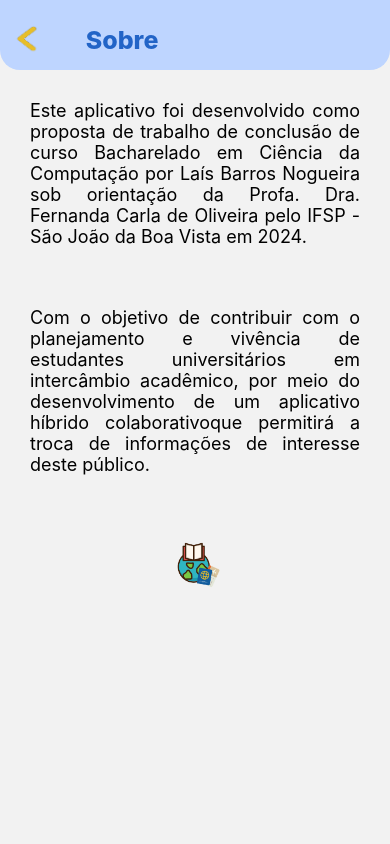
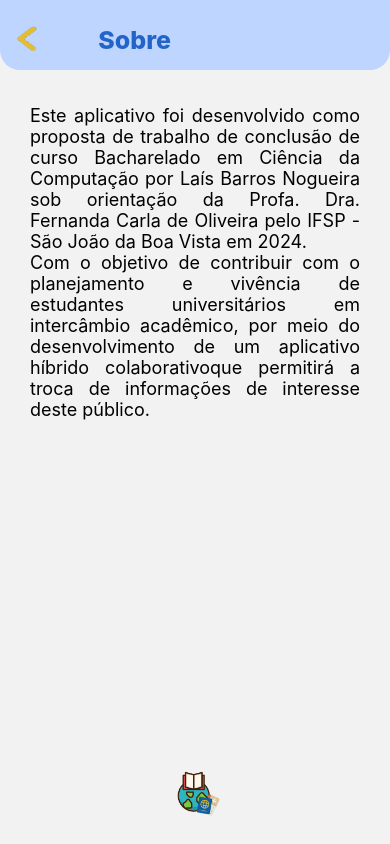
Before and after one commit to Laisbn/exchangeU-app-front, a React Native app: screen /Info in a window 390 px wide. Built offline with nearby package versions, Linux system fonts and the light colour scheme.

Commit message:
fix_errors

```diff
--- a/src/components/ErrorMessageInput.js
+++ b/src/components/ErrorMessageInput.js
@@ -8,6 +8,7 @@ const styles = StyleSheet.create({
   text: {
     alignSelf: "flex-start",
     marginTop: 2,
+    paddingLeft:26,
     fontWeight: "600",
     color: "#EE5656",
   },
--- a/src/screens/Info.js
+++ b/src/screens/Info.js
@@ -33,7 +33,7 @@ const Info = ({ navigation }) => {
                             fontSize: 25,
                             fontWeight: 800,
                             color: '#2264C7',
-                            marginHorizontal: '25%'
+                            marginLeft:'35%'
                         }}>
                             Sobre
                         </Text>
@@ -41,14 +41,13 @@ const Info = ({ navigation }) => {
                 </View>
             </View>
 
-            <View>
-                <Text style={{ textAlign: 'justify', fontSize: 18, fontWeight: 'medium', margin: 30, color: 'black' }}>Este aplicativo foi desenvolvido como proposta de trabalho de conclusão de curso Bacharelado em Ciência da Computação por Laís Barros Nogueira sob orientação da Profa. Dra. Fernanda Carla de Oliveira pelo IFSP - São João da Boa Vista em 2024.</Text>
-                <Text style={{ textAlign: 'justify', fontSize: 18, fontWeight: 'medium', margin: 30, color: 'black' }}>Com o objetivo de contribuir com o planejamento e vivência de estudantes universitários em intercâmbio acadêmico, por meio do desenvolvimento de um aplicativo híbrido colaborativoque permitirá a troca de informações de interesse deste público.</Text>
+            <View style={{flex:1}}>
+                <Text style={{ textAlign: 'justify', fontSize: 18, fontWeight: 'medium', marginHorizontal: 30, marginTop:35, color: 'black' }}>Este aplicativo foi desenvolvido como proposta de trabalho de conclusão de curso Bacharelado em Ciência da Computação por Laís Barros Nogueira sob orientação da Profa. Dra. Fernanda Carla de Oliveira pelo IFSP - São João da Boa Vista em 2024.</Text>
+                <Text style={{ textAlign: 'justify', fontSize: 18, fontWeight: 'medium', marginHorizontal: 30, color: 'black' }}>Com o objetivo de contribuir com o planejamento e vivência de estudantes universitários em intercâmbio acadêmico, por meio do desenvolvimento de um aplicativo híbrido colaborativoque permitirá a troca de informações de interesse deste público.</Text>
             </View>
 
             <View style={{
-                alignItems: 'center', marginTop: 30, justifyContent: 'center', flexDirection: 'column'
-            }}>
+                alignItems: 'center', justifyContent: 'center', flexDirection: 'column', paddingBottom:20}}>
                 <Pressable
                     onPress={() => navigation.navigate('Home')}>
                     <Image
--- a/src/screens/Profile.js
+++ b/src/screens/Profile.js
@@ -129,7 +129,8 @@ const Profile = ({ navigation }) => {
                 fontSize: 20,
                 fontWeight: 800,
                 color: "#2264C7",
-                marginLeft:'47%'
+                marginLeft:'50%'
+
               }}>
               Perfil
             </Text>
@@ -226,6 +227,7 @@ const Profile = ({ navigation }) => {
                 keyboardType="ascii-capable"
                 style={{
                   width: "100%",
+                  color:'black'
                 }}
                 editable={false}
                 defaultValue={profile?.name}
@@ -251,6 +253,7 @@ const Profile = ({ navigation }) => {
                 keyboardType="email-address"
                 style={{
                   width: "100%",
+                  color:'black'
                 }}
                 editable={false}
                 defaultValue={profile?.email}
@@ -278,11 +281,13 @@ const Profile = ({ navigation }) => {
                 keyboardType="default"
                 style={{
                   width: "100%",
+                  color:"black"
                 }}
                 editable={false}
                 defaultValue={profile?.college}
               />
             </View>
+            <View>
             <View style={{justifyContent:'center', alignItems:'center'}}>
               <Button
                 title="Sair"
@@ -290,9 +295,10 @@ const Profile = ({ navigation }) => {
                 style={{
                   width: "90%",
                   alignItems: "center",
-                  justifyContent: "center",
+                  justifyContent: "center"
                 }}
               />
+              <View style={{height:100}}></View>
               <Pressable onPress={() => navigation.navigate("Home")}>
               <Image
                 source={require("./assets/logoSemFundo.png")}
@@ -304,13 +310,7 @@ const Profile = ({ navigation }) => {
               />
             </Pressable>
             </View>
-          </View>
-          <View
-            style={{
-              alignItems: "center",
-            }}
-          >
-
+            </View>
           </View>
         </View>
       </>
--- a/src/screens/Signup.js
+++ b/src/screens/Signup.js
@@ -136,11 +136,11 @@ const Signup = ({ navigation }) => {
           width: "100%",
           height: 75,
           borderColor: "#BED5FF",
-          borderWidth: 5,
           borderBottomLeftRadius: 20,
           borderBottomRightRadius: 20,
           position: "relative",
         }}
+        horizontal={false}
       >
         <View style={{ marginTop: 35 }}>
           <Image
@@ -179,7 +179,7 @@ const Signup = ({ navigation }) => {
                 width: 120,
                 height: 120,
                 borderRadius: 120,
-                borderWidth: 3,
+                borderWidth: 5,
                 borderColor: "blue",
               }}
             />
@@ -345,7 +345,7 @@ const Signup = ({ navigation }) => {
               style={{
                 flexDirection: "column",
                 justifyContent: "space-around",
-                top: 50,
+                marginTop:15
               }}
             >
               <Button
@@ -353,9 +353,9 @@ const Signup = ({ navigation }) => {
                 onPress={handleCreateAccount}
                 style={{
                   width: "100%",
-                  marginBottom: 20,
                   alignItems: "center",
                   justifyContent: "center",
+                  marginBottom:15
                 }}
               />
               <Button
--- a/src/screens/constants/subcategories.js
+++ b/src/screens/constants/subcategories.js
@@ -93,7 +93,7 @@ export const subCategories = [
   {
     id: 14,
     name: "Créditos",
-    description: "Transferência, obtenção e                    necessidade.",
+    description: "Transferência, obtenção e                           necessidade.",
     image: require("../assets/checklist.png"),
     category: 5,
   },
@@ -107,7 +107,7 @@ export const subCategories = [
   {
     id: 16,
     name: "Equivalência",
-    description: "Avaliação de conteúdo,                       comparação de currículos.",
+    description: "Avaliação de conteúdo,                                   comparação de currículos.",
     image: require("../assets/balance.png"),
     category: 5,
   },
```
